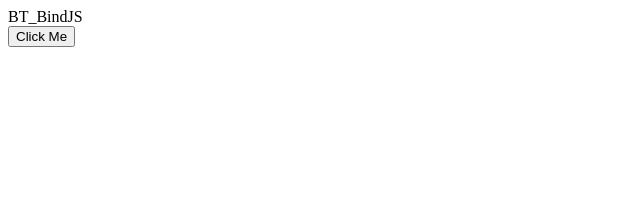
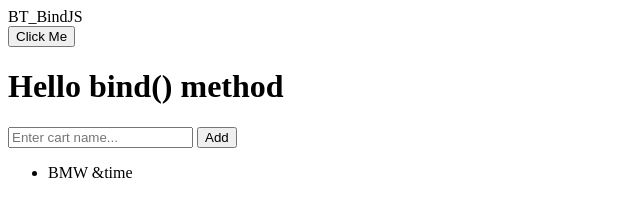
Before and after one commit to huynvn010193/JavaScript, a plain HTML site: page 01-JS-NangCao/index_bind.html in a window 1280 px wide. Shown: the whole page, without its empty margins (0-640 px from the left). Drawn offline with Linux system fonts and the light colour scheme.

Commit message:
Pending this code

```diff
--- a/01-JS-NangCao/index_bind.html
+++ b/01-JS-NangCao/index_bind.html
@@ -10,6 +10,10 @@
   <body>
     <div>BT_BindJS</div>
     <button>Click Me</button>
+    <h1 id="heading">Hello bind() method</h1>
+    <input type="text" id="input" placeholder="Enter cart name..." />
+    <button id="submit">Add</button>
+    <ul id="root"></ul>
   </body>
   <script src="js/06-bind.js"></script>
 </html>
--- a/01-JS-NangCao/js/06-bind.js
+++ b/01-JS-NangCao/js/06-bind.js
@@ -36,3 +36,71 @@ console.log("getTeacherName3", getTeacherName3());
 // case 4. Lấy giá trị this từ bind
 const button = document.querySelector("button");
 button.onclick = teacher.getFullNameBtn.bind(teacher);
+
+// VD2:
+console.log("=============VD 2==============");
+const $ = document.querySelector.bind(document);
+const $$ = document.querySelectorAll.bind(document);
+
+console.log($("#heading").innerHTML);
+
+console.log("=============VD 3==============");
+
+// const app = (() => {
+//   const cars = ["BMW"];
+//   const root = $("#root");
+//   return {
+//     add(car) {
+//       cars.push(car);
+//     },
+//     delete(car) {
+//       car.splice(index, 1);
+//     },
+//     render() {
+//       const html = cars.map((car) => `<li>${car}</li>`).join(""); // dùng join biến mảng thành  1 chuỗi.
+//       root.innerHTML = html;
+//     },
+//   };
+// })();
+
+const app = (() => {
+  const cars = ["BMW"];
+  const root = $("#root");
+  const input = $("#input");
+  const submit = $("#submit");
+
+  return {
+    add(car) {
+      cars.push(car);
+    },
+    delete(car) {
+      car.splice(index, 1);
+    },
+    render() {
+      const html = cars
+        .map(
+          (car, index) =>
+            `<li>
+              ${car}
+              <span class="delete" data-index="${index}">&time</span>
+            </li>`
+        )
+        .join(""); // dùng join biến mảng thành  1 chuỗi.
+      root.innerHTML = html;
+    },
+    init() {
+      // handle DOM nếu viết submit.onClick = function() ... => phải đặt 1 biến _this = this Vì
+      // function ko hiểu this lấy từ init() => dùng arrow FC do ko bind this.
+      submit.onclick = () => {
+        const car = input.value;
+        this.add(car);
+        this.render();
+        input.value = null;
+        input.focus();
+      };
+      this.render();
+    },
+  };
+})();
+
+app.init();
```
